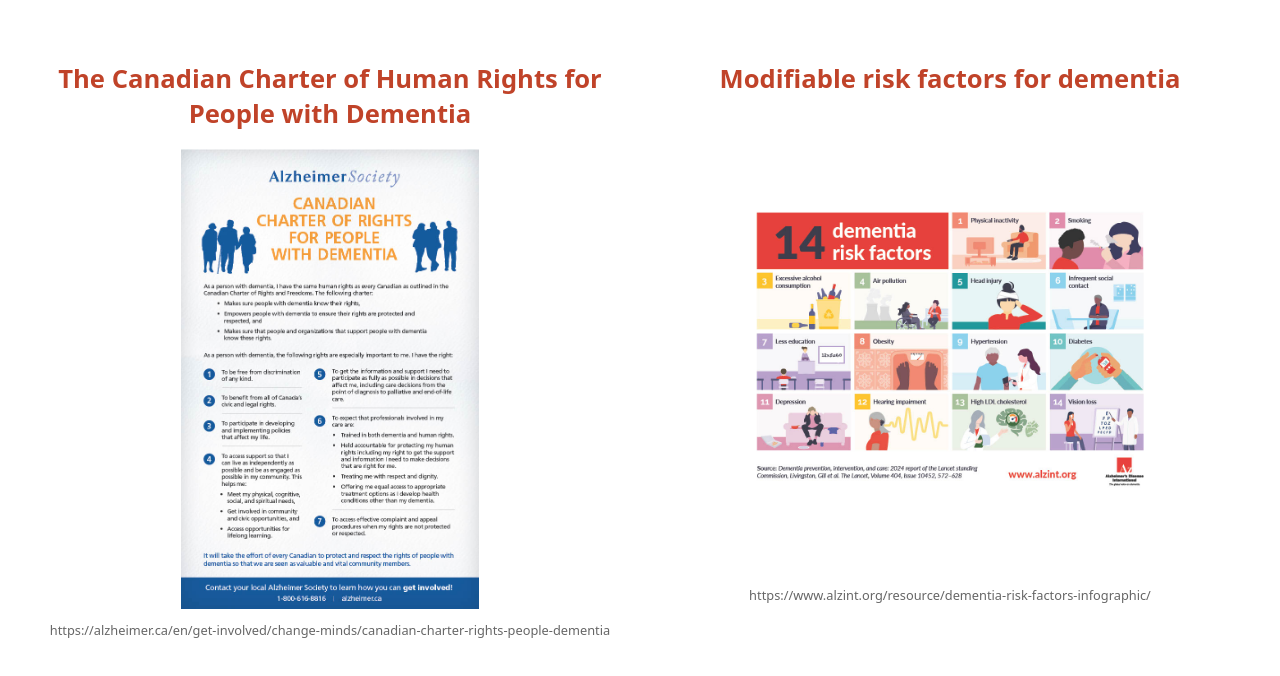
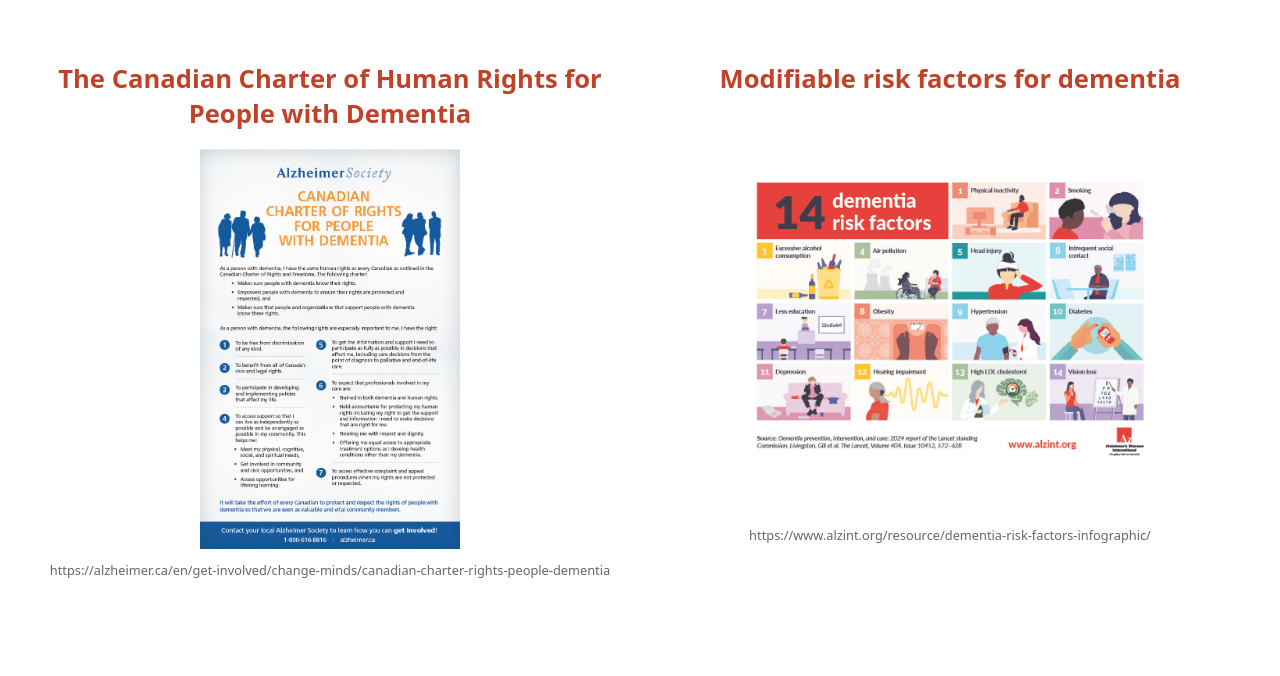
Before and after one commit to sebastianlgeo/vicstorymap-embeds, a plain HTML site: page dementia-resources/index.html in a window 1280 px wide. Drawn offline with Linux system fonts and the light colour scheme.

Commit message:
image size pt 2

```diff
--- a/dementia-resources/styles.css
+++ b/dementia-resources/styles.css
@@ -37,7 +37,7 @@
 .resource-image-wrapper {
   width: 100%;
   max-width: 420px;
-  height: 460px;                 /* controls overall image height */
+  height: 400px;                 /* controls overall image height */
   margin: 0 auto;
   display: flex;
   align-items: center;
```
